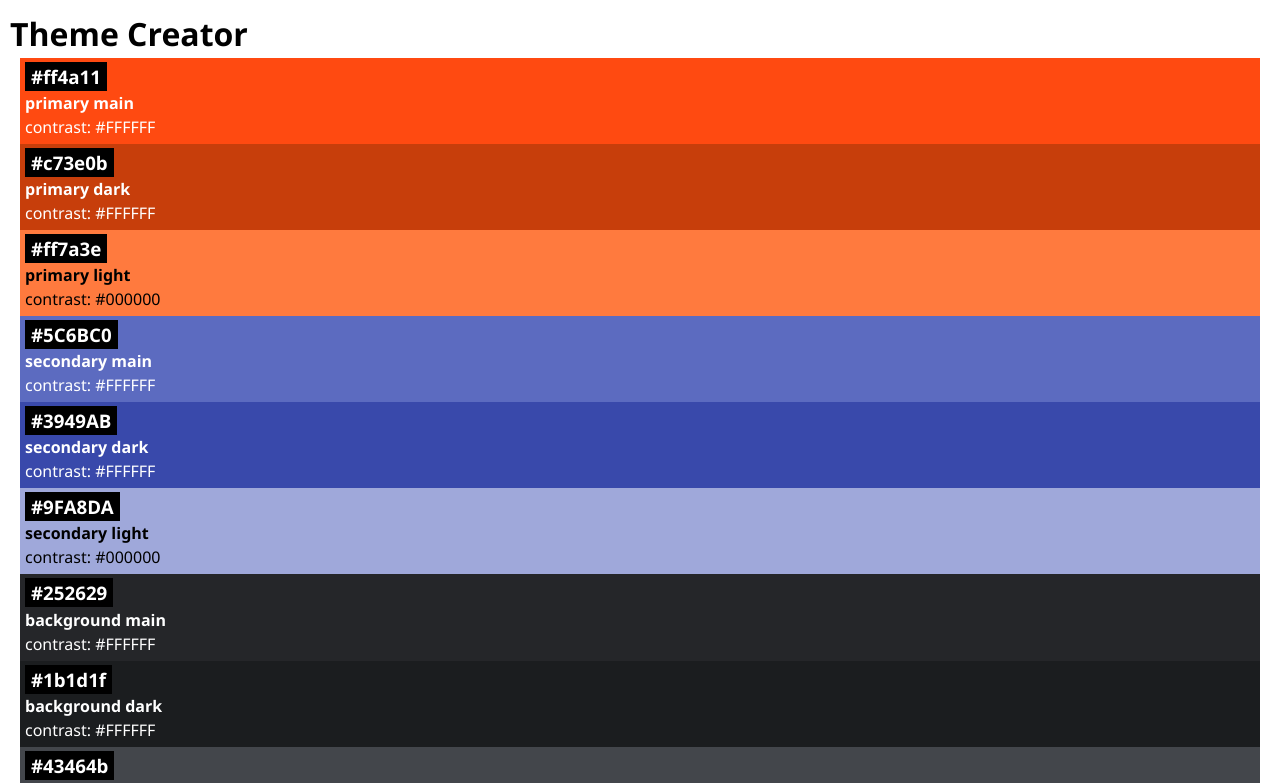
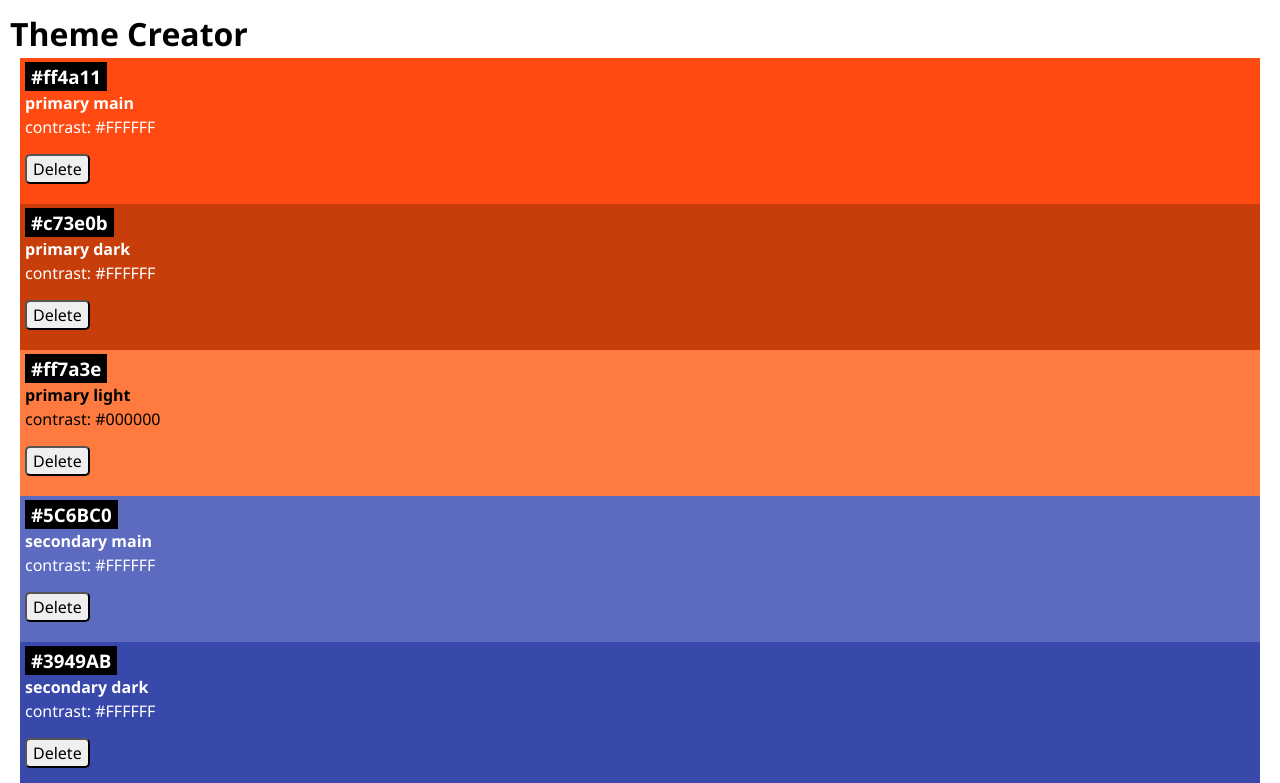
Before and after one commit to vscps/theme-creator-app, a React (Vite) app: page / in a window 1280 px wide. Shown: the top 783 px of the page. Built offline with nearby package versions, Linux system fonts and the light colour scheme.

Commit message:
Added the delete, cancel and confirmation message elements

```diff
--- a/src/Components/Button/Button.jsx
+++ b/src/Components/Button/Button.jsx
@@ -1,5 +1,9 @@
 import "./Button.css";
 
-export default function Button({ type, text }) {
-  return <button type={type}>{text}</button>;
+export default function Button({ type, text, onClick, className }) {
+  return (
+    <button type={type} onClick={onClick} className={className}>
+      {text}
+    </button>
+  );
 }
--- a/src/Components/Color/Color.css
+++ b/src/Components/Color/Color.css
@@ -9,3 +9,18 @@
   background: black;
   color: white;
 }
+
+.deletion-area {
+  display: flex;
+  align-items: center;
+}
+
+.message {
+  padding: 10px;
+  background-color: white;
+  color: black;
+}
+
+.hidden {
+  display: none;
+}
--- a/src/Components/Color/Color.jsx
+++ b/src/Components/Color/Color.jsx
@@ -1,6 +1,10 @@
 import "./Color.css";
+import Button from "../Button/Button";
+import { useState } from "react";
 
 export default function Color({ color }) {
+  const [isVisible, setVisibility] = useState(false);
+  console.log(isVisible);
   return (
     <div
       className="color-card"
@@ -12,6 +16,22 @@ export default function Color({ color }) {
       <h3 className="color-card-headline">{color.hex}</h3>
       <h4>{color.role}</h4>
       <p>contrast: {color.contrastText}</p>
+      <div className="deletion-area">
+        <div className={`message ${isVisible ? "" : "hidden"}`}>
+          Really delete?
+        </div>
+        <Button
+          type="button"
+          text="Cancel"
+          className={isVisible ? "" : "hidden"}
+          onClick={() => setVisibility(!isVisible)}
+        ></Button>
+        <Button
+          type="button"
+          text="Delete"
+          onClick={() => setVisibility(!isVisible)}
+        ></Button>
+      </div>
     </div>
   );
 }
```
